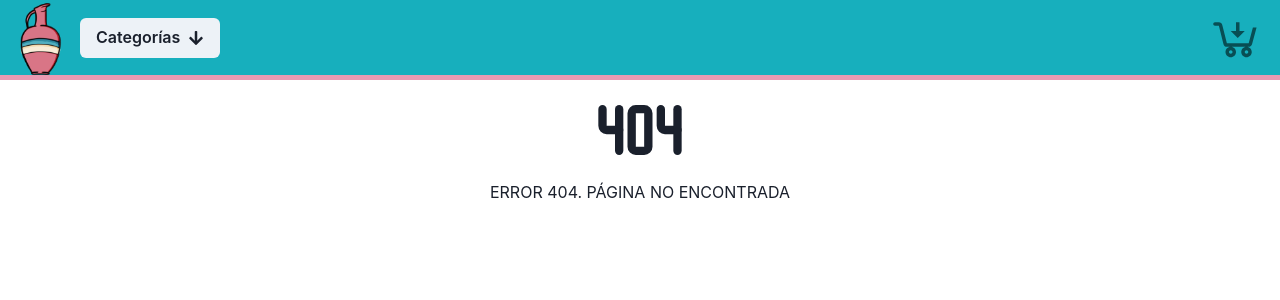
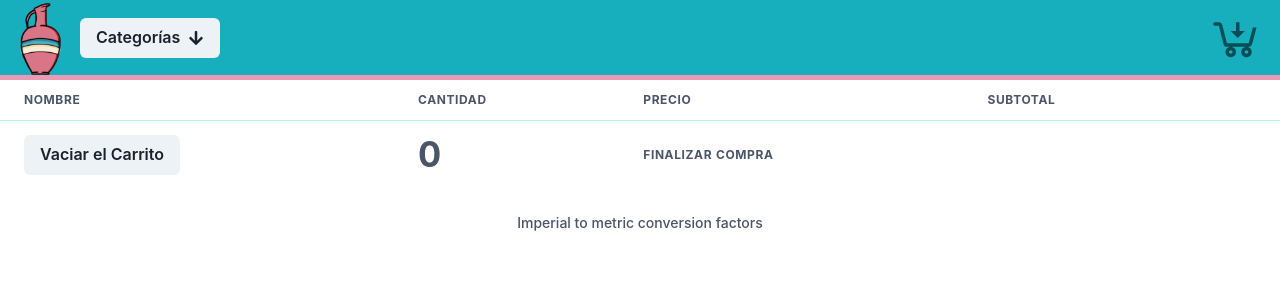
Before and after one commit to MMdelosSantos/E-Commerce_Ceramicas_ElBarro, a React (Create React App) app: page /cart in a window 1280 px wide. Before the commit this address had no page. Shown: the top 300 px of the page. Built offline with nearby package versions, Linux system fonts and the light colour scheme.

Commit message:
Carrito con sus funciones, falta algún botón para ir al carrito desde el art

```diff
--- a/src/App.jsx
+++ b/src/App.jsx
@@ -5,6 +5,8 @@ import { ChakraProvider } from '@chakra-ui/react'
 import ItemDetailContainer from './components/itemdetailcontainer/ItemDetailContainer';
 import 'react-toastify/dist/ReactToastify.css';
 import PageNotFound from './components/pagenotfound/PageNotFound';
+import { CartContextProvider } from './context/CartContext';
+import Cart from './components/cart/Cart';
 
 
 
@@ -12,15 +14,18 @@ import PageNotFound from './components/pagenotfound/PageNotFound';
 function App() {
   return (
     <ChakraProvider>
+      <CartContextProvider>
         <BrowserRouter>
           <NavBar />
           <Routes>
-          <Route path='/' element={<ItemListContainer title={"Cerámicas El Barro"}  />} />
+            <Route path='/' element={<ItemListContainer title={"Cerámicas El Barro"} />} />
             <Route path='/categorias/:categoryId' element={<ItemListContainer title={"Cerámicas El Barro"} />} />
             <Route path='/producto/:productId' element={<ItemDetailContainer />} />
+            <Route path='/cart' element={<Cart/>}/>
             <Route path='*' element={<PageNotFound />} />
           </Routes>
         </BrowserRouter>
+      </CartContextProvider>
     </ChakraProvider>
   )
 }
--- /dev/null
+++ b/src/components/cart/Cart.jsx
@@ -0,0 +1,72 @@
+import React, { useContext } from 'react'
+import Context from '../../context/CartContext'
+import {
+    Heading,
+    Table,
+    Thead,
+    Tbody,
+    Tfoot,
+    Tr,
+    Th,
+    Td,
+    TableCaption,
+    TableContainer,
+    Button,
+    Flex
+} from '@chakra-ui/react'
+import { IoTrashBin } from "react-icons/io5";
+import { Link } from 'react-router-dom';
+
+
+const Cart = () => {
+    const { cart, removeItem, clearCart, getTotal } = useContext(Context)
+    if (cart.lenght === 0) {
+        return(
+        <Flex direction={'column'} justify={'center'} alig={'center'}>
+            <Heading>Todavía no hay productos en el carrito</Heading>
+            <Link to='/'>Ver productos</Link>
+        </Flex>
+        )
+    } else {
+        return (
+            <TableContainer>
+                <Table variant='striped' colorScheme='teal'>
+                    <TableCaption>Imperial to metric conversion factors</TableCaption>
+                    <Thead>
+                        <Tr>
+                            <Th>Nombre</Th>
+                            <Th>Cantidad</Th>
+                            <Th>Precio</Th>
+                            <Th>Subtotal</Th>
+                            <Th></Th>
+                        </Tr>
+                    </Thead>
+                    <Tbody>
+                        {
+                            cart.map((prod) => (
+                                <Tr key={prod.id}>
+                                    <Td>{prod.nombre}</Td>
+                                    <Td>{prod.quantity}</Td>
+                                    <Td>{prod.precio}</Td>
+                                    <Td>{prod.precio * prod.quantity}</Td>
+                                    <Td><Button onClick={() => removeItem(prod.id)}>
+                                        <IoTrashBin />
+                                    </Button></Td>
+                                </Tr>
+                            ))
+                        }
+                    </Tbody>
+                    <Tfoot>
+                        <Tr>
+                            <Th><Button onClick={() => clearCart()}>Vaciar el Carrito</Button></Th>
+                            <Th><Heading>{getTotal()}</Heading></Th>
+                            <Th><Link to=''>Finalizar compra</Link></Th>
+                        </Tr>
+                    </Tfoot>
+                </Table>
+            </TableContainer>
+        )
+    }
+}
+
+export default Cart
--- a/src/components/cartwidget/CartWidget.jsx
+++ b/src/components/cartwidget/CartWidget.jsx
@@ -1,13 +1,18 @@
-import React from "react";
+import React, { useContext } from "react";
 import { Box } from "@chakra-ui/react";
 import { LiaCartArrowDownSolid } from "react-icons/lia";
+import Context from "../../context/CartContext";
+import { Link } from "react-router-dom";
 
 const CartWidget = () => {
+  const { getQuantity } = useContext(Context)
   return (
     <Box m={4}
       fontSize={'7vh'}
       color={'#084E54'}>
-      <LiaCartArrowDownSolid />
+      <Link to='/cart'>
+        <LiaCartArrowDownSolid /></Link>
+        <span>{ getQuantity() > 0 && getQuantity()}</span>
     </Box>
   );
 };
--- a/src/components/itemdetail/ItemDetail.jsx
+++ b/src/components/itemdetail/ItemDetail.jsx
@@ -1,17 +1,28 @@
-import { React } from 'react'
+import { React, useContext, useState } from 'react'
 import ItemCount from '../itemcount/ItemCount'
 import { ToastContainer, toast } from 'react-toastify'
-import {  Flex, Box, Card, CardBody, CardFooter, CardHeader, Image, Stack, Text, Divider, Heading} from '@chakra-ui/react'
+import { Flex, Box, Card, CardBody, CardFooter, CardHeader, Image, Stack, Text, Divider, Heading } from '@chakra-ui/react'
+import Context from '../../context/CartContext';
 
 
 const ItemDetail = ({ id, nombre, categoria, subcategoria, descripcion, precio, imagen, stock }) => {
+    const [cantidad, setCantidad] = useState(0)
+
+    const { addItem } = useContext(Context)
 
     const onAdd = (quantity) => {
+        const item = {
+            id,
+            nombre,
+            precio
+        }
+
+
+    addItem(item, quantity)
     toast(`Agregaste ${quantity} unidad/es`)
 }
 
 const rutaImagen = `/imagenes/${imagen}`
-
 return (
     <Flex justify={'center'} bgColor={'#FFF1D2'}>
         <Card align={'center'} size={'sm'} h={'55%'} w={'50%'} m={'1%'}>
--- /dev/null
+++ b/src/context/CartContext.jsx
@@ -0,0 +1,63 @@
+import React, { createContext, useState } from 'react'
+
+const Context = createContext()
+
+export const CartContextProvider = ({ children }) => {
+    const [cart, setCart] = useState([])
+
+    const addItem = (productToAdd, quantity) => {
+        const newItem = {
+            ...productToAdd,
+            quantity
+        }
+        if (isInCart(newItem.id)) {
+            const updateCart = cart.map((prod) => {
+                if (prod.id === newItem.id) {
+                    return { ...prod, quantity: prod.quantity + newItem.quantity }
+                }
+                return prod
+            })
+            setCart(updateCart)
+        } else {
+            setCart([...cart, newItem])
+        }
+    }
+
+    const isInCart = (id) => {
+        return cart.some((prod) => prod.id === id)
+    }
+
+    const removeItem = (id) => {
+        const updateCart = cart.filter((prod) => prod.id !== id)
+        setCart([...updateCart])
+    }
+
+    const clearCart = () => {
+        setCart([])
+    }
+
+    const getTotal= () => {
+        return cart.reduce((acc,item) => acc + item.precio * item.quantity,0)
+    }
+
+    const getQuantity = () => {
+        return cart.reduce((acc,item) => acc + item.quantity, 0)
+    }
+
+    return (
+        <Context.Provider
+            value={{
+                cart, setCart,
+                addItem,
+                removeItem,
+                clearCart,
+                getTotal,
+                getQuantity
+            }}>
+            {children}
+        </Context.Provider>
+
+    )
+}
+
+export default Context
```
Lines whose indentation alone changed are shown as unchanged.
